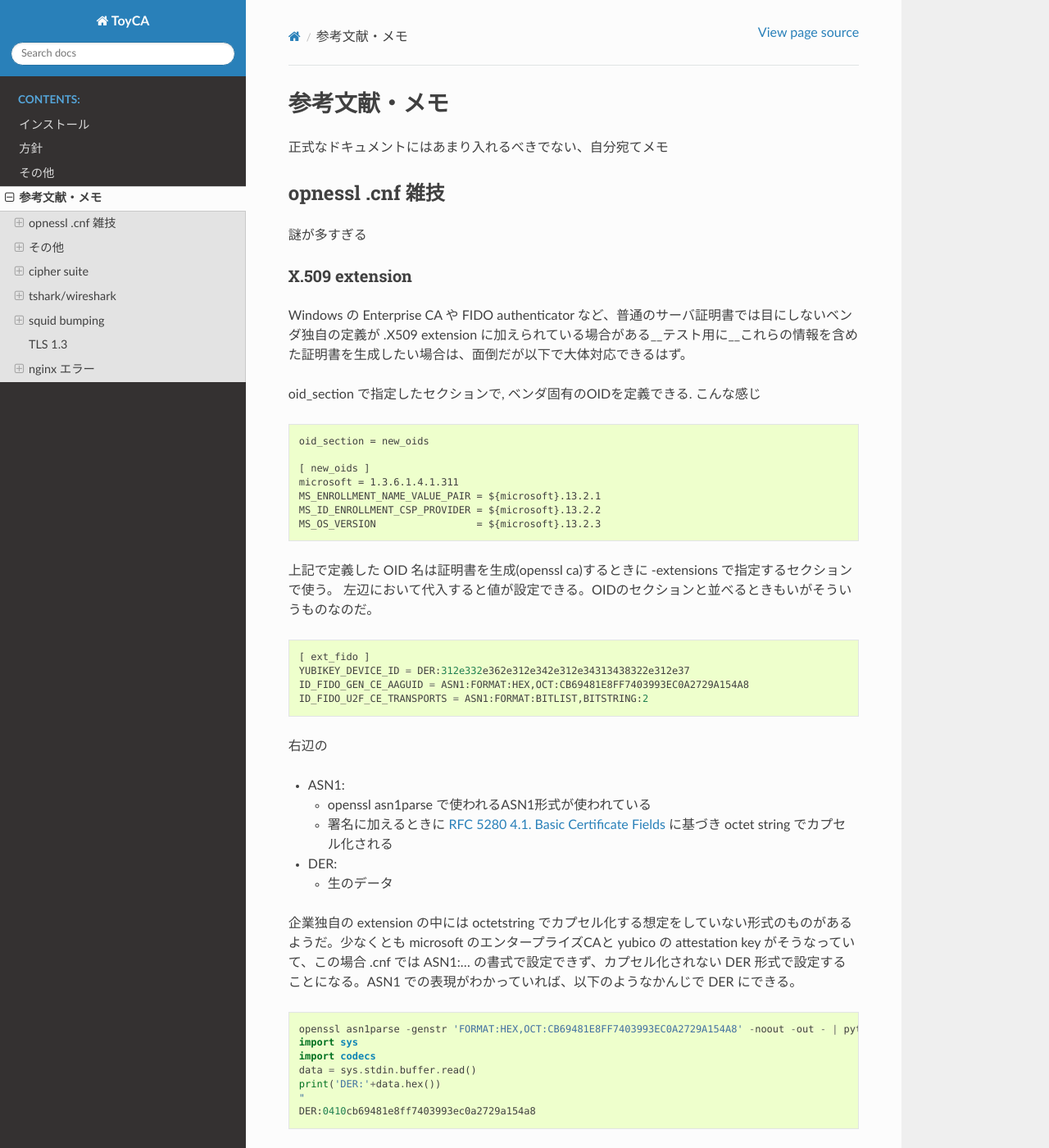
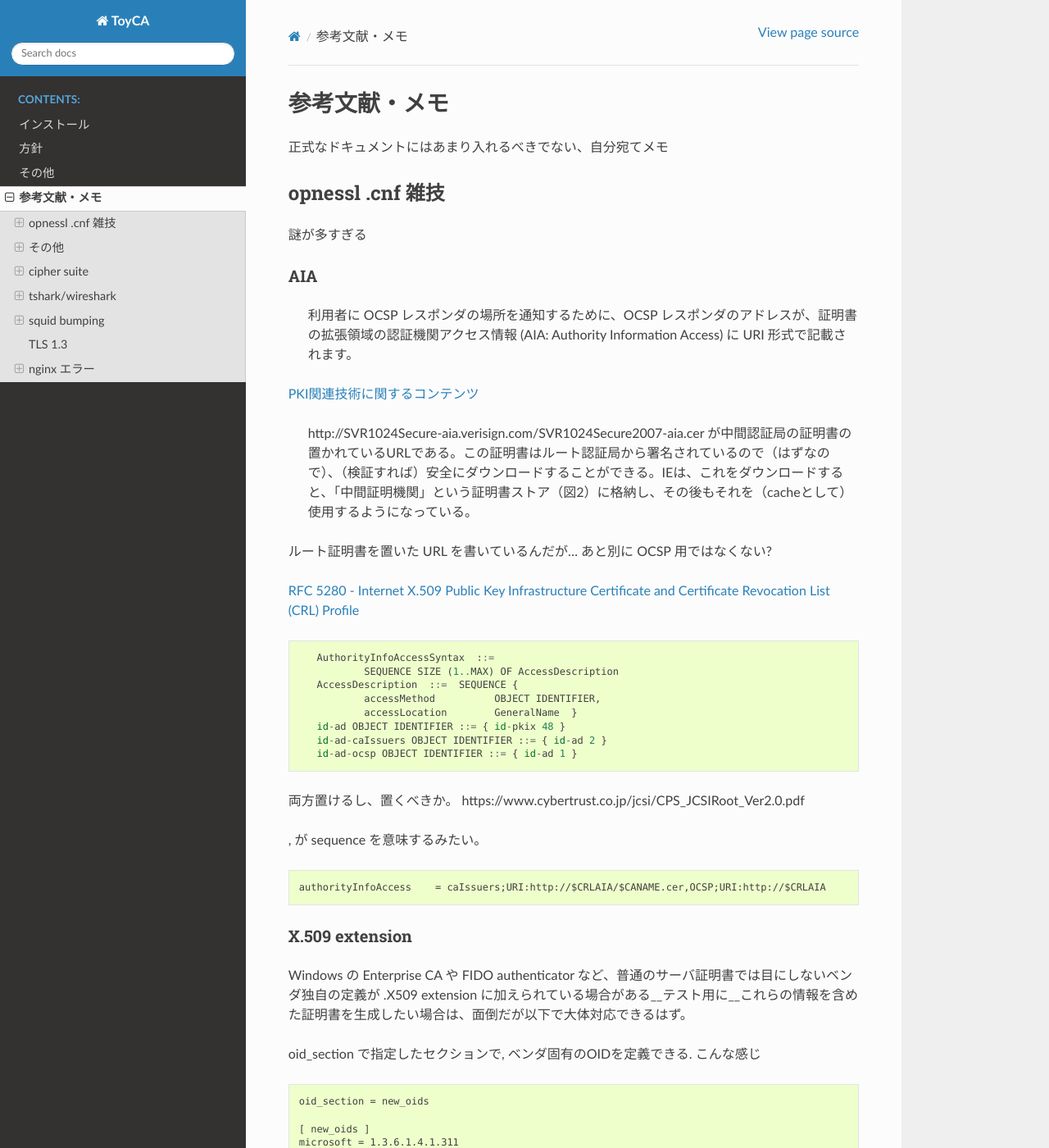
Before and after one commit to omitroom13/toyca, a Sphinx documentation site: the page built from doc/03.md, in a window 1280 px wide and 1400 px high. Shown: the whole window at 82% size. Built offline with Sphinx 7.4.7 and the Read the Docs theme 2.0.0, drawn with Linux system fonts in a browser that asks for light colours.

Commit message:
AIA について解説

````diff
--- a/doc/03.md
+++ b/doc/03.md
@@ -5,6 +5,37 @@
 ## opnessl .cnf 雑技
 
 謎が多すぎる
+
+### AIA
+
+> 利用者に OCSP レスポンダの場所を通知するために、OCSP レスポンダのアドレスが、証明書の拡張領域の認証機関アクセス情報 (AIA: Authority Information Access) に URI 形式で記載されます。
+
+[PKI関連技術に関するコンテンツ](https://www.ipa.go.jp/security/pki/043.html)
+
+> http://SVR1024Secure-aia.verisign.com/SVR1024Secure2007-aia.cer が中間認証局の証明書の置かれているURLである。この証明書はルート認証局から署名されているので（はずなので）、（検証すれば）安全にダウンロードすることができる。IEは、これをダウンロードすると、「中間証明機関」という証明書ストア（図2）に格納し、その後もそれを（cacheとして）使用するようになっている。
+
+ルート証明書を置いた URL を書いているんだが... あと別に OCSP 用ではなくない?
+
+[RFC 5280 - Internet X.509 Public Key Infrastructure Certificate and Certificate Revocation List (CRL) Profile](https://tools.ietf.org/html/rfc5280#section-4.2.2.1)
+
+```
+   AuthorityInfoAccessSyntax  ::=
+           SEQUENCE SIZE (1..MAX) OF AccessDescription
+   AccessDescription  ::=  SEQUENCE {
+           accessMethod          OBJECT IDENTIFIER,
+           accessLocation        GeneralName  }
+   id-ad OBJECT IDENTIFIER ::= { id-pkix 48 }
+   id-ad-caIssuers OBJECT IDENTIFIER ::= { id-ad 2 }
+   id-ad-ocsp OBJECT IDENTIFIER ::= { id-ad 1 }
+```
+
+両方置けるし、置くべきか。 https://www.cybertrust.co.jp/jcsi/CPS_JCSIRoot_Ver2.0.pdf
+
+, が sequence を意味するみたい。
+
+```
+authorityInfoAccess    = caIssuers;URI:http://$CRLAIA/$CANAME.cer,OCSP;URI:http://$CRLAIA
+```
 
 ### X.509 extension
 
````
